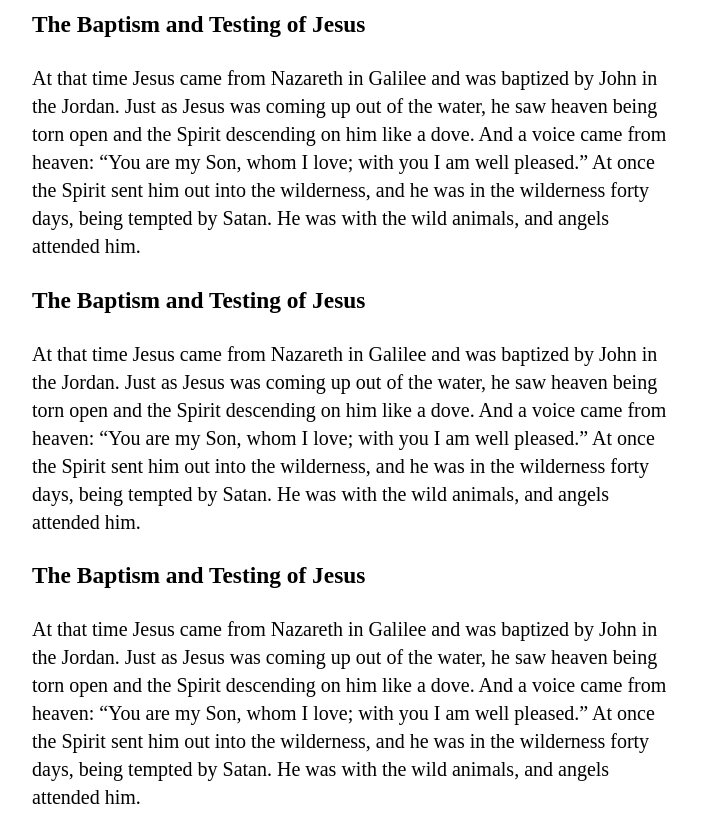
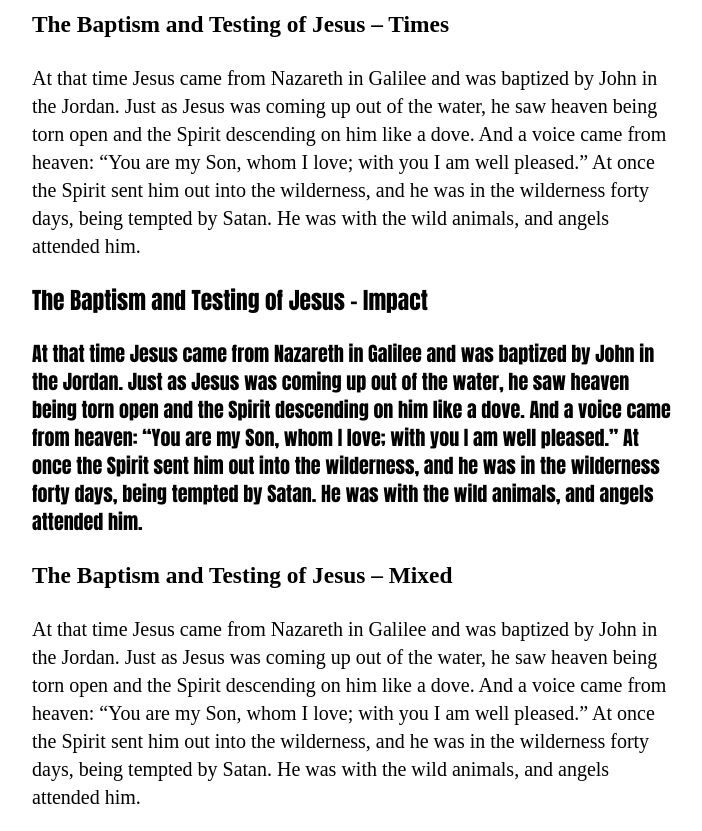
Before and after one commit to Runeii/split-font, a plain HTML site: page index.html in a window 1280 px wide. Shown: the whole page, without its empty margins (288-990 px from the left). Drawn offline with Linux system fonts and the light colour scheme.

Commit message:
Add names

```diff
--- a/index.html
+++ b/index.html
@@ -25,8 +25,8 @@
 		.times {
 			font-family:'Times New Roman', Times, serif;
 		}
-		.papyrus {
-			font-family: Papyrus;
+		.impact {
+			font-family: Impact;
 		}
 		.mixed {
 			font-family: Mixed;
@@ -34,7 +34,7 @@
 	</style>
 	<body>
 		<div class="times">
-			<h3>The Baptism and Testing of Jesus</h3>
+			<h3>The Baptism and Testing of Jesus – Times</h3>
 			<p>
 				At that time Jesus came from Nazareth in Galilee and was baptized by John in the Jordan.
 				Just as Jesus was coming up out of the water, he saw heaven being torn open and the Spirit descending on him like a dove.
@@ -43,8 +43,8 @@
 				and he was in the wilderness forty days, being tempted by Satan. He was with the wild animals, and angels attended him.
 			</p>
 		</div>
-		<div class="papyrus">
-			<h3>The Baptism and Testing of Jesus</h3>
+		<div class="impact">
+			<h3>The Baptism and Testing of Jesus – Impact</h3>
 			<p>
 				At that time Jesus came from Nazareth in Galilee and was baptized by John in the Jordan.
 				Just as Jesus was coming up out of the water, he saw heaven being torn open and the Spirit descending on him like a dove.
@@ -54,7 +54,7 @@
 			</p>
 		</div>
 		<div class="mixed">
-			<h3>The Baptism and Testing of Jesus</h3>
+			<h3>The Baptism and Testing of Jesus – Mixed</h3>
 			<p>
 				At that time Jesus came from Nazareth in Galilee and was baptized by John in the Jordan.
 				Just as Jesus was coming up out of the water, he saw heaven being torn open and the Spirit descending on him like a dove.
```
